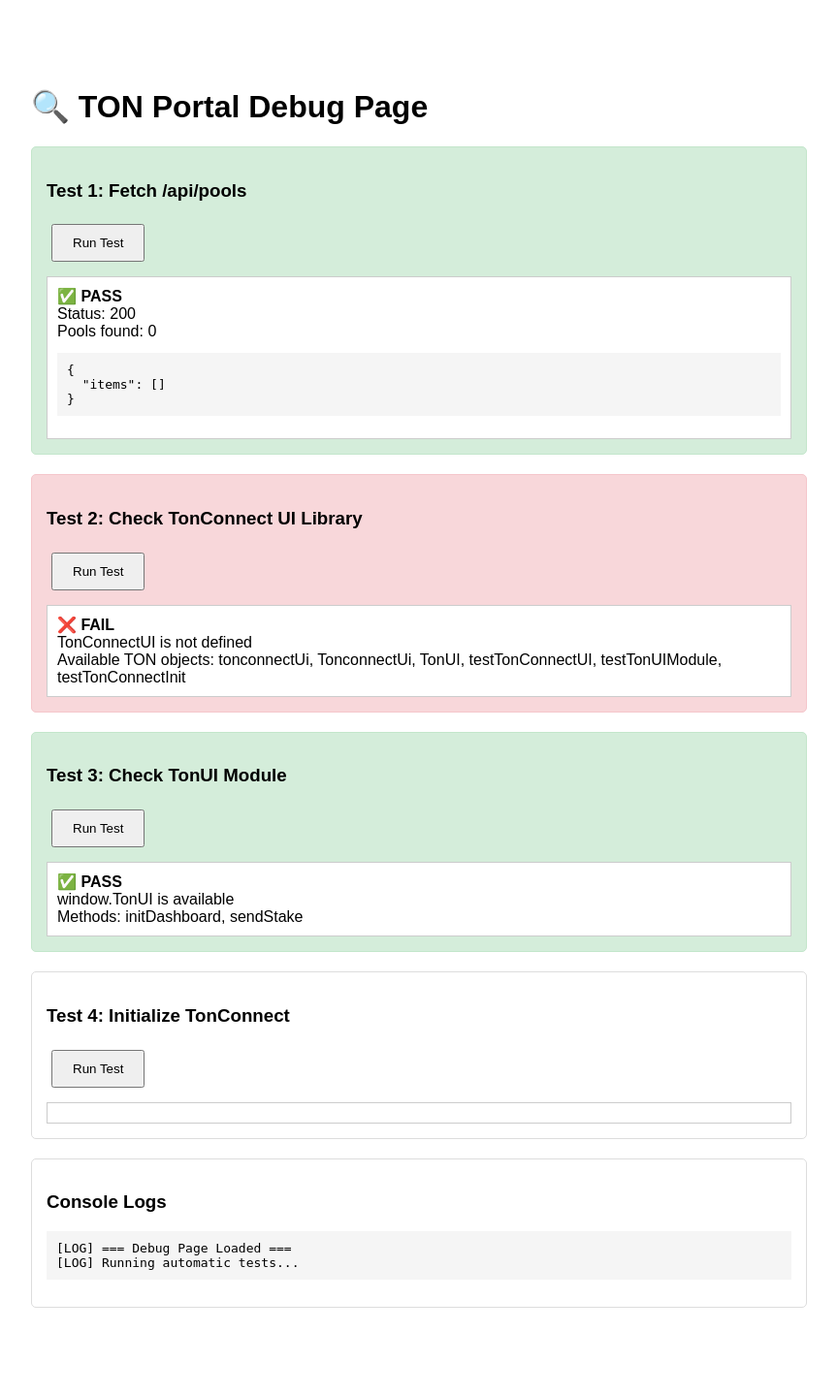
After one commit to pilipandr770/TON-PORTAL, a Flask app: page /debug in a window 1280 px wide. The commit adds this page. Shown: the whole page at 97% size, without its empty margins (208-1071 px from the left). Run offline with Flask 3, Linux system fonts and the light colour scheme; data that the repository does not hold is empty; some libraries are stand-ins or nearby versions.

Commit message:
debug: Add extensive logging for troubleshooting frontend issues

```diff
--- a/app.py
+++ b/app.py
@@ -119,6 +119,10 @@
 @app.route("/disclaimer")
 def disclaimer():
     return render_template("disclaimer.html", title="Disclaimer")
+
+@app.route("/debug")
+def debug_page():
+    return render_template("debug.html", title="Debug Page")
 
 # ---- Health & Version ----
 @app.route("/healthz")
--- a/static/js/tonconnect.js
+++ b/static/js/tonconnect.js
@@ -28,22 +28,35 @@
 
   // Ініціалізація TonConnect UI
   function initTonConnect() {
-    if (tonConnectUI) return; // Вже ініціалізовано
+    if (tonConnectUI) {
+      console.log('TonConnect UI already initialized');
+      return; // Вже ініціалізовано
+    }
+
+    console.log('Starting TonConnect UI initialization...');
 
     try {
       // Перевірка наявності TonConnect UI у глобальній області
       // @tonconnect/ui експортує TonConnectUI глобально
       if (typeof TonConnectUI === 'undefined') {
         console.error('TonConnect UI not loaded. Make sure the script is loaded.');
+        console.error('Available global objects:', Object.keys(window).filter(k => k.includes('Ton') || k.includes('TON')));
         setStatus('Fehler: TonConnect UI nicht geladen.');
         return;
       }
 
+      console.log('TonConnectUI class found, creating instance...');
+
       // Створити екземпляр TonConnectUI
+      const manifestUrl = window.location.origin + '/tonconnect-manifest.json';
+      console.log('Manifest URL:', manifestUrl);
+
       tonConnectUI = new TonConnectUI({
-        manifestUrl: window.location.origin + '/tonconnect-manifest.json',
+        manifestUrl: manifestUrl,
         buttonRootId: null // Не використовуємо вбудовану кнопку
       });
+
+      console.log('TonConnectUI instance created');
 
       // Підписка на зміни статусу підключення
       tonConnectUI.onStatusChange(wallet => {
@@ -71,30 +84,40 @@
         }
       });
 
-      console.log('TonConnect UI initialized');
+      console.log('TonConnect UI initialized successfully');
+      setStatus('Bereit zum Verbinden.');
     } catch (e) {
       console.error('TonConnect UI initialization error:', e);
-      setStatus('Fehler beim Laden von TonConnect.');
+      console.error('Error details:', e.message, e.stack);
+      setStatus('Fehler beim Laden von TonConnect: ' + e.message);
     }
   }
 
   async function connect() {
+    console.log('Connect button clicked');
+
     try {
       if (!tonConnectUI) {
+        console.log('TonConnectUI not initialized, initializing now...');
         initTonConnect();
         if (!tonConnectUI) {
+          console.error('Failed to initialize TonConnectUI');
           alert('TonConnect UI konnte nicht geladen werden. Bitte Seite neu laden.');
           return;
         }
       }
 
+      console.log('Setting status: Connecting...');
       setStatus('Verbindung wird hergestellt...');
 
+      console.log('Opening modal...');
       // Відкрити модальне вікно з QR-кодом
       await tonConnectUI.openModal();
+      console.log('Modal opened successfully');
 
     } catch (e) {
       console.error('TonConnect error:', e);
+      console.error('Error details:', e.message, e.stack);
       setStatus('Verbindung fehlgeschlagen: ' + e.message);
     }
   }
@@ -195,12 +218,8 @@
   }
 
   function initDashboard() {
-    // Ініціалізувати TonConnect UI при завантаженні сторінки
-    if (document.readyState === 'loading') {
-      document.addEventListener('DOMContentLoaded', initTonConnect);
-    } else {
-      initTonConnect();
-    }
+    // Ініціалізувати TonConnect UI
+    initTonConnect();
 
     const btnConnect = document.getElementById('btn-connect');
     const btnDisconnect = document.getElementById('btn-disconnect');
--- /dev/null
+++ b/templates/debug.html
@@ -0,0 +1,190 @@
+<!DOCTYPE html>
+<html lang="en">
+<head>
+    <meta charset="UTF-8">
+    <meta name="viewport" content="width=device-width, initial-scale=1.0">
+    <title>Debug Test Page</title>
+    <style>
+        body { font-family: Arial, sans-serif; max-width: 800px; margin: 50px auto; padding: 20px; }
+        .test { margin: 20px 0; padding: 15px; border: 1px solid #ddd; border-radius: 5px; }
+        .pass { background: #d4edda; border-color: #c3e6cb; }
+        .fail { background: #f8d7da; border-color: #f5c6cb; }
+        button { padding: 10px 20px; margin: 5px; cursor: pointer; }
+        pre { background: #f5f5f5; padding: 10px; overflow-x: auto; }
+        .result { margin-top: 10px; padding: 10px; background: #fff; border: 1px solid #ccc; }
+    </style>
+</head>
+<body>
+    <h1>🔍 TON Portal Debug Page</h1>
+
+    <div class="test">
+        <h3>Test 1: Fetch /api/pools</h3>
+        <button onclick="testPoolsAPI()">Run Test</button>
+        <div id="test1-result" class="result"></div>
+    </div>
+
+    <div class="test">
+        <h3>Test 2: Check TonConnect UI Library</h3>
+        <button onclick="testTonConnectUI()">Run Test</button>
+        <div id="test2-result" class="result"></div>
+    </div>
+
+    <div class="test">
+        <h3>Test 3: Check TonUI Module</h3>
+        <button onclick="testTonUIModule()">Run Test</button>
+        <div id="test3-result" class="result"></div>
+    </div>
+
+    <div class="test">
+        <h3>Test 4: Initialize TonConnect</h3>
+        <button onclick="testTonConnectInit()">Run Test</button>
+        <div id="test4-result" class="result"></div>
+    </div>
+
+    <div class="test">
+        <h3>Console Logs</h3>
+        <pre id="console-logs" style="max-height: 300px; overflow-y: auto;"></pre>
+    </div>
+
+    <!-- Load scripts in same order as base.html -->
+    <script src="https://unpkg.com/@tonconnect/ui@latest/dist/tonconnect-ui.min.js"></script>
+    <script src="/static/js/tonconnect.js"></script>
+
+    <script>
+        // Capture console logs
+        const consoleLogs = [];
+        const originalLog = console.log;
+        const originalError = console.error;
+        const originalWarn = console.warn;
+
+        function updateConsoleLogs() {
+            document.getElementById('console-logs').textContent = consoleLogs.join('\n');
+        }
+
+        console.log = function(...args) {
+            consoleLogs.push('[LOG] ' + args.join(' '));
+            updateConsoleLogs();
+            originalLog.apply(console, args);
+        };
+
+        console.error = function(...args) {
+            consoleLogs.push('[ERROR] ' + args.join(' '));
+            updateConsoleLogs();
+            originalError.apply(console, args);
+        };
+
+        console.warn = function(...args) {
+            consoleLogs.push('[WARN] ' + args.join(' '));
+            updateConsoleLogs();
+            originalWarn.apply(console, args);
+        };
+
+        // Test 1: API
+        async function testPoolsAPI() {
+            const result = document.getElementById('test1-result');
+            result.innerHTML = 'Testing...';
+
+            try {
+                const response = await fetch('/api/pools');
+                const data = await response.json();
+
+                if (response.ok && data.items && Array.isArray(data.items)) {
+                    result.innerHTML = `<strong>✅ PASS</strong><br>
+                        Status: ${response.status}<br>
+                        Pools found: ${data.items.length}<br>
+                        <pre>${JSON.stringify(data, null, 2)}</pre>`;
+                    result.parentElement.classList.add('pass');
+                } else {
+                    result.innerHTML = `<strong>❌ FAIL</strong><br>
+                        Status: ${response.status}<br>
+                        <pre>${JSON.stringify(data, null, 2)}</pre>`;
+                    result.parentElement.classList.add('fail');
+                }
+            } catch (error) {
+                result.innerHTML = `<strong>❌ ERROR</strong><br>${error.message}`;
+                result.parentElement.classList.add('fail');
+            }
+        }
+
+        // Test 2: TonConnect UI
+        function testTonConnectUI() {
+            const result = document.getElementById('test2-result');
+
+            if (typeof TonConnectUI !== 'undefined') {
+                result.innerHTML = `<strong>✅ PASS</strong><br>
+                    TonConnectUI is available<br>
+                    Type: ${typeof TonConnectUI}<br>
+                    Constructor: ${TonConnectUI.name}`;
+                result.parentElement.classList.add('pass');
+            } else {
+                const available = Object.keys(window).filter(k =>
+                    k.toLowerCase().includes('ton') || k.toLowerCase().includes('connect')
+                );
+                result.innerHTML = `<strong>❌ FAIL</strong><br>
+                    TonConnectUI is not defined<br>
+                    Available TON objects: ${available.join(', ') || 'none'}`;
+                result.parentElement.classList.add('fail');
+            }
+        }
+
+        // Test 3: TonUI Module
+        function testTonUIModule() {
+            const result = document.getElementById('test3-result');
+
+            if (window.TonUI) {
+                const methods = Object.keys(window.TonUI);
+                result.innerHTML = `<strong>✅ PASS</strong><br>
+                    window.TonUI is available<br>
+                    Methods: ${methods.join(', ')}`;
+                result.parentElement.classList.add('pass');
+            } else {
+                result.innerHTML = `<strong>❌ FAIL</strong><br>
+                    window.TonUI is not defined<br>
+                    Check if tonconnect.js loaded correctly`;
+                result.parentElement.classList.add('fail');
+            }
+        }
+
+        // Test 4: Initialize TonConnect
+        function testTonConnectInit() {
+            const result = document.getElementById('test4-result');
+            result.innerHTML = 'Testing...';
+
+            try {
+                if (!window.TonUI) {
+                    throw new Error('window.TonUI not available');
+                }
+
+                if (!window.TonUI.initDashboard) {
+                    throw new Error('window.TonUI.initDashboard not available');
+                }
+
+                // Try to initialize
+                window.TonUI.initDashboard();
+
+                result.innerHTML = `<strong>✅ PASS</strong><br>
+                    TonUI.initDashboard() executed successfully<br>
+                    Check console for initialization logs`;
+                result.parentElement.classList.add('pass');
+            } catch (error) {
+                result.innerHTML = `<strong>❌ FAIL</strong><br>
+                    Error: ${error.message}<br>
+                    Stack: <pre>${error.stack}</pre>`;
+                result.parentElement.classList.add('fail');
+            }
+        }
+
+        // Run tests on load
+        window.addEventListener('DOMContentLoaded', () => {
+            console.log('=== Debug Page Loaded ===');
+            console.log('Running automatic tests...');
+
+            setTimeout(() => {
+                testPoolsAPI();
+                testTonConnectUI();
+                testTonUIModule();
+            }, 500);
+        });
+    </script>
+</body>
+</html>
```
Also changed, not shown: templates/dashboard.html (+22 -3 lines), templates/pools.html (+10 -2 lines).
